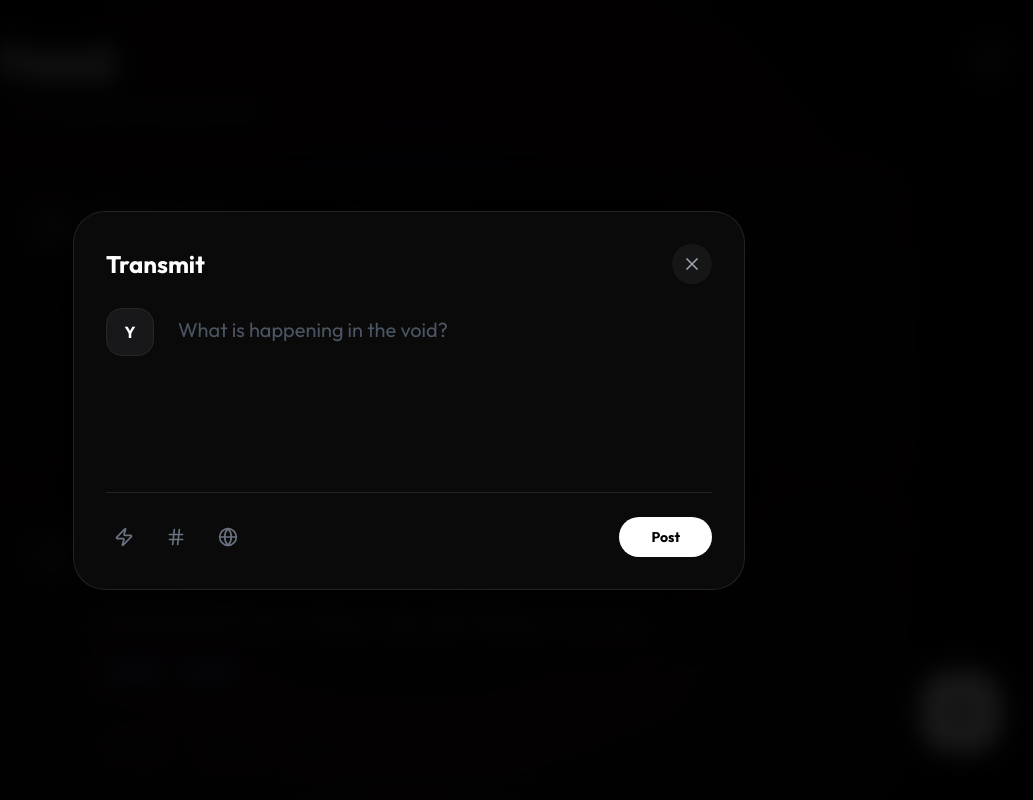
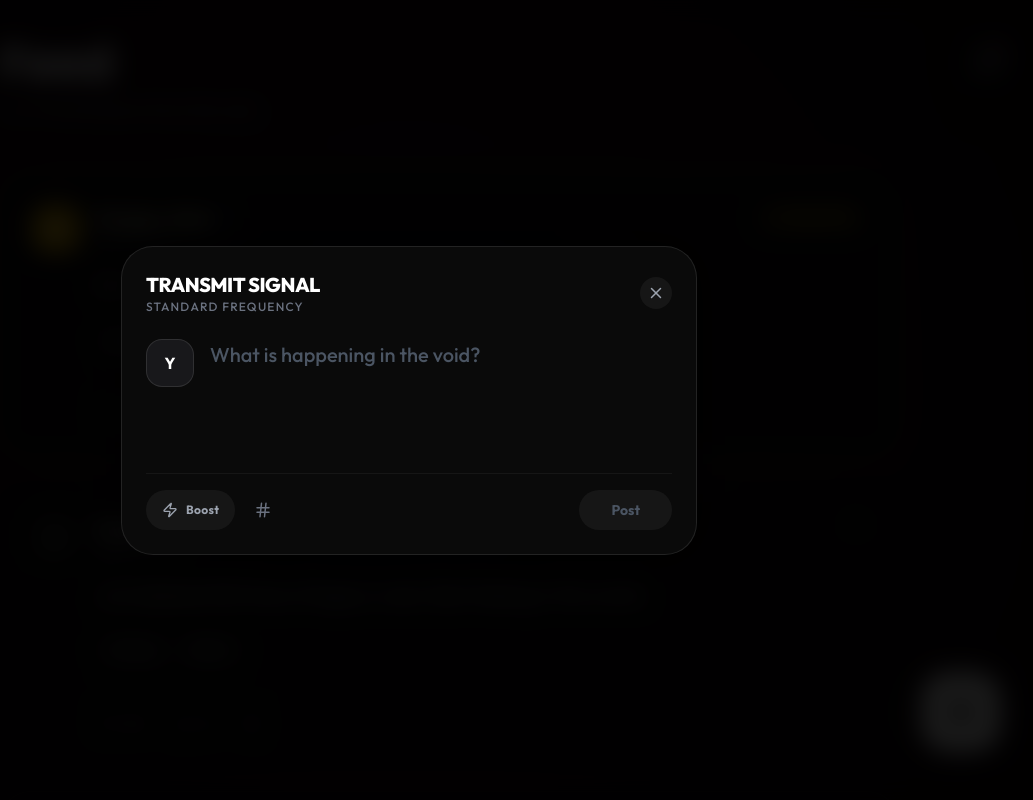
Before and after one commit to Z3RFLO/Talksydesign, a React (Vite) app: page / in a window 1280 px wide. Both pictures are taken after a click on the element 1192 px from the left and 712 px from the top of the page. Shown: the top 800 px of the page, without its empty margins (231-1264 px from the left). Built offline with nearby package versions, Linux system fonts and the light colour scheme.

Commit message:
Added Tagging System and Voltage Boost feature

```diff
--- a/src/App.jsx
+++ b/src/App.jsx
@@ -1,4 +1,4 @@
-import React, { useState, useEffect } from 'react';
+import React, { useState } from 'react';
 import { Plus, MessageSquareText, X, MessageCircle } from 'lucide-react';
 import { Routes, Route, useLocation, Link } from 'react-router-dom';
 
@@ -12,8 +12,9 @@ import Messages from './pages/Messages';
 import UserPopup from './components/UserPopup';
 import Settings from './pages/Settings';
 
+// --- INITIAL DATA ---
 const INITIAL_POSTS = [
-  { id: 1, author: "Design_God", handle: "@visuals", avatar: "D", content: "Dark mode isn't just about black backgrounds. It's about hierarchy.", likes: 245, comments: 12, accent: "border-l-2 border-indigo-500", time: "2h", tags: ["Design", "Void", "Cyberpunk"] },
+  { id: 1, author: "Design_God", handle: "@visuals", avatar: "D", content: "Dark mode isn't just about black backgrounds. It's about hierarchy.", likes: 245, comments: 12, accent: "border-l-2 border-indigo-500", time: "2h", tags: ["Design", "Void", "Cyberpunk"], isBoosted: true },
   { id: 2, author: "CodeNinja", handle: "@dev_guy", avatar: "C", content: "Just deleted 500 lines of legacy code. Best feeling in the world.", likes: 890, comments: 45, accent: "border-l-2 border-emerald-500", time: "4h", tags: ["Coding", "React"] },
   { id: 3, author: "Minimalist", handle: "@less", avatar: "M", content: "Silence is a sound. White space is an element.", likes: 56, comments: 2, accent: "border-l-2 border-pink-500", time: "6h", tags: ["Minimalism", "Void"] },
   { id: 4, author: "Neon_Rider", handle: "@city", avatar: "N", content: "The rain on the neon lights looks different tonight. 🌧️", likes: 1200, comments: 89, accent: "border-l-2 border-purple-500", time: "8h", tags: ["Cyberpunk", "NightLife"] }
@@ -22,7 +23,7 @@ const INITIAL_POSTS = [
 const StyleEngine = () => (
   <style>{`
     @import url('https://fonts.googleapis.com/css2?family=Outfit:wght@300;400;500;600;700;800&display=swap');
-    body { color: #fff; font-family: 'Outfit', sans-serif; margin: 0; overflow-x: hidden; }
+    body { background-color: #000; color: #fff; font-family: 'Outfit', sans-serif; margin: 0; overflow-x: hidden; }
     ::-webkit-scrollbar { width: 0px; }
   `}</style>
 );
@@ -30,15 +31,28 @@ const StyleEngine = () => (
 export default function App() {
   const [isModalOpen, setModalOpen] = useState(false);
   const [posts, setPosts] = useState(INITIAL_POSTS);
-  const [viewingUser, setViewingUser] = useState(null);
+  const [viewingUser, setViewingUser] = useState(null); // For User Popup
 
   // --- THEME STATE ---
   const [isPureBlack, setIsPureBlack] = useState(false);
 
   const location = useLocation();
 
-  const handleNewPost = (text) => {
-    const newPost = { id: Date.now(), author: "You", handle: "@user", avatar: "Y", content: text, likes: 0, comments: 0, accent: "border-l-2 border-white", time: "Just now", tags: [] };
+  // --- NEW POST LOGIC (Updated for Boost) ---
+  const handleNewPost = (text, tags, options) => {
+    const newPost = {
+      id: Date.now(),
+      author: "You",
+      handle: "@user",
+      avatar: "Y",
+      content: text,
+      likes: 0,
+      comments: 0,
+      accent: "border-l-2 border-white",
+      time: "Just now",
+      tags: tags || [],
+      isBoosted: options?.isBoosted // <--- SAVING BOOST STATE
+    };
     setPosts([newPost, ...posts]);
   };
 
@@ -46,10 +60,9 @@ export default function App() {
     setViewingUser(user);
   };
 
-  // --- TOGGLE FUNCTION ---
+  // --- THEME TOGGLE ---
   const toggleTheme = () => {
     setIsPureBlack(!isPureBlack);
-    // This physically changes the CSS on the body tag
     if (!isPureBlack) {
       document.body.setAttribute('data-theme', 'pure');
     } else {
@@ -80,6 +93,7 @@ export default function App() {
         </Routes>
       </main>
 
+      {/* SMART BUTTON (Top Right) */}
       <Link to={isMessagesPage ? "/" : "/messages"} className="fixed top-8 right-8 z-50">
         <div className={`w-14 h-14 backdrop-blur-xl border rounded-full flex items-center justify-center cursor-pointer transition-all duration-300 shadow-2xl group ${isMessagesPage ? 'bg-white border-white text-black hover:rotate-90 hover:bg-gray-200' : 'bg-[#0c0c0e]/80 border-white/10 text-white hover:bg-white hover:text-black hover:scale-110'}`}>
           {isMessagesPage ? <X size={28} strokeWidth={2.5} /> : (
@@ -91,12 +105,14 @@ export default function App() {
         </div>
       </Link>
 
+      {/* FAB (Only on Feed) */}
       {location.pathname === '/' && (
         <div onClick={() => setModalOpen(true)} className="fixed bottom-12 right-12 w-20 h-20 bg-white rounded-[28px] flex items-center justify-center cursor-pointer shadow-[0_0_40px_rgba(255,255,255,0.1)] transition-all duration-300 hover:scale-110 hover:shadow-[0_0_60px_rgba(255,255,255,0.3)] z-50 animate-in zoom-in duration-300">
           <Plus size={40} color="black" strokeWidth={2.5} />
         </div>
       )}
 
+      {/* MODALS */}
       <CreateModal isOpen={isModalOpen} onClose={() => setModalOpen(false)} onPost={handleNewPost} />
       <UserPopup user={viewingUser} onClose={() => setViewingUser(null)} />
     </div>
--- a/src/components/CreateModal.jsx
+++ b/src/components/CreateModal.jsx
@@ -1,60 +1,138 @@
 import React, { useState } from 'react';
-import { X, Zap, Hash, Globe } from 'lucide-react';
+import { X, Zap, Hash, Plus } from 'lucide-react';
 
 export default function CreateModal({ isOpen, onClose, onPost }) {
-  // 1. This holds the text you type
   const [text, setText] = useState("");
+  const [tags, setTags] = useState([]);
+  const [showTagInput, setShowTagInput] = useState(false);
+  const [tagInput, setTagInput] = useState("");
+
+  // --- THE VOLTAGE STATE ---
+  const [isBoosted, setIsBoosted] = useState(false);
 
   if (!isOpen) return null;
 
-  // 2. This runs when you click "Post"
+  const handleAddTag = () => {
+    if (tagInput.trim() && tags.length < 3) {
+      setTags([...tags, tagInput.trim()]);
+      setTagInput("");
+      if (tags.length === 2) setShowTagInput(false);
+    }
+  };
+
   const handleSubmit = () => {
     if (text.trim()) {
-      onPost(text); // Send text to the App
-      setText("");  // Clear the box
-      onClose();    // Close the window
+      // Send text, tags, and the boost status
+      onPost(text, tags, { isBoosted });
+
+      // Reset
+      setText("");
+      setTags([]);
+      setIsBoosted(false);
+      onClose();
     }
   };
 
   return (
     <div className="fixed inset-0 z-[200] flex items-center justify-center bg-black/90 backdrop-blur-md animate-in fade-in duration-200">
-      <div className="bg-[#0a0a0a] w-full max-w-2xl rounded-[32px] border border-white/10 shadow-[0_0_100px_rgba(0,0,0,0.9)] p-8 relative transform transition-all scale-100">
+      {/* The Modal Card - Glows Gold if Boosted */}
+      <div className={`bg-[#0a0a0a] w-full max-w-xl rounded-[32px] border transition-all duration-500 p-6 relative shadow-2xl
+        ${isBoosted
+          ? 'border-yellow-500/50 shadow-[0_0_60px_rgba(234,179,8,0.2)]'
+          : 'border-white/10 shadow-[0_0_40px_rgba(0,0,0,0.5)]'
+        }`}
+      >
 
         {/* Header */}
         <div className="flex justify-between items-center mb-6">
-          <h2 className="text-2xl font-bold text-white">Transmit</h2>
-          <button
-            onClick={onClose}
-            className="w-10 h-10 rounded-full bg-white/5 flex items-center justify-center text-gray-400 hover:bg-white hover:text-black transition-all"
-          >
-            <X size={20} />
-          </button>
+          <div className="flex flex-col">
+            <h2 className={`text-xl font-black tracking-tight flex items-center gap-2 transition-colors ${isBoosted ? 'text-yellow-400' : 'text-white'}`}>
+              {isBoosted ? '⚡ HIGH VOLTAGE' : 'TRANSMIT SIGNAL'}
+            </h2>
+            <p className="text-xs text-gray-500 font-medium uppercase tracking-widest">
+              {isBoosted ? 'Priority Broadcast' : 'Standard Frequency'}
+            </p>
+          </div>
+          <button onClick={onClose} className="w-8 h-8 rounded-full bg-white/5 flex items-center justify-center text-gray-400 hover:bg-white hover:text-black transition-all"><X size={18} /></button>
         </div>
 
-        {/* Input Area - NOW CONNECTED */}
-        <div className="flex gap-4">
-           <div className="w-12 h-12 rounded-2xl bg-[#18181b] border border-[#27272a] flex items-center justify-center text-white font-bold shrink-0">Y</div>
-           <textarea
-             autoFocus
-             value={text}
-             onChange={(e) => setText(e.target.value)} // This updates the text as you type
-             placeholder="What is happening in the void?"
-             className="w-full h-40 bg-transparent text-xl text-white placeholder-gray-600 outline-none resize-none border-none p-2"
-           />
+        {/* Main Input */}
+        <div className="flex gap-4 mb-2">
+           {/* Avatar Pulse Effect if Boosted */}
+           <div className={`w-12 h-12 rounded-2xl flex items-center justify-center text-white font-bold shrink-0 transition-all duration-500 border ${isBoosted ? 'bg-yellow-500 text-black border-yellow-400 shadow-[0_0_20px_rgba(234,179,8,0.4)]' : 'bg-[#18181b] border-white/10'}`}>
+             Y
+           </div>
+
+           <div className="flex-1">
+             <textarea
+               autoFocus
+               value={text}
+               onChange={(e) => setText(e.target.value)}
+               placeholder="What is happening in the void?"
+               className="w-full h-28 bg-transparent text-xl text-white placeholder-gray-600 outline-none resize-none border-none p-0 leading-relaxed font-medium"
+             />
+
+             {/* Tags Display */}
+             {tags.length > 0 && (
+               <div className="flex gap-2 mt-2 flex-wrap">
+                 {tags.map((tag, index) => (
+                   <span key={index} className="bg-[#1a1a1a] text-gray-300 border border-white/10 px-3 py-1 rounded-lg text-xs font-bold flex items-center gap-2 group">
+                     #{tag}
+                     <button onClick={() => setTags(tags.filter(t => t !== tag))} className="hover:text-red-400 transition-colors"><X size={12}/></button>
+                   </span>
+                 ))}
+               </div>
+             )}
+           </div>
         </div>
 
-        {/* Footer Actions */}
-        <div className="flex justify-between items-center mt-6 pt-6 border-t border-white/10">
-          <div className="flex gap-4 text-gray-500">
-             <button className="hover:text-yellow-400 hover:bg-yellow-400/10 p-2 rounded-full transition-all"><Zap size={20}/></button>
-             <button className="hover:text-blue-400 hover:bg-blue-400/10 p-2 rounded-full transition-all"><Hash size={20}/></button>
-             <button className="hover:text-green-400 hover:bg-green-400/10 p-2 rounded-full transition-all"><Globe size={20}/></button>
+        {/* Tag Input Area (Slide Down) */}
+        {showTagInput && (
+          <div className="mb-4 ml-16 flex gap-2 animate-in slide-in-from-top-2 fade-in duration-200">
+            <div className="flex-1 bg-[#111] border border-white/10 rounded-xl flex items-center px-3 focus-within:border-indigo-500 transition-colors">
+              <span className="text-gray-500 mr-1">#</span>
+              <input
+                type="text"
+                value={tagInput}
+                onChange={(e) => setTagInput(e.target.value)}
+                onKeyDown={(e) => e.key === 'Enter' && handleAddTag()}
+                placeholder="Tag (e.g. Design)"
+                className="bg-transparent text-white text-sm py-2.5 outline-none w-full font-medium"
+                autoFocus
+              />
+            </div>
+            <button onClick={handleAddTag} className="bg-white text-black px-4 rounded-xl font-bold text-xs hover:bg-gray-200">Add</button>
+          </div>
+        )}
+
+        {/* Footer Toolbar */}
+        <div className="flex justify-between items-center mt-4 pt-4 border-t border-white/5">
+          <div className="flex gap-2 text-gray-500">
+
+             {/* 1. THUNDER (BOOST) - Now the star of the show */}
+             <button
+                onClick={() => setIsBoosted(!isBoosted)}
+                className={`h-10 px-4 rounded-full flex items-center gap-2 transition-all font-bold text-xs tracking-wide ${isBoosted ? 'bg-yellow-500 text-black shadow-[0_0_15px_rgba(234,179,8,0.4)]' : 'bg-white/5 text-gray-400 hover:bg-white/10 hover:text-white'}`}
+                title="Boost Visibility"
+             >
+               <Zap size={16} fill={isBoosted ? "currentColor" : "none"} />
+               {isBoosted ? 'BOOST ACTIVE' : 'Boost'}
+             </button>
+
+             {/* 2. HASH (TAGS) */}
+             <button
+                onClick={() => setShowTagInput(!showTagInput)}
+                className={`w-10 h-10 rounded-full flex items-center justify-center transition-all ${showTagInput || tags.length > 0 ? 'bg-indigo-500/20 text-indigo-400' : 'hover:bg-white/5 hover:text-white'}`}
+                title="Add Tags"
+             >
+               <Hash size={18}/>
+             </button>
           </div>
 
-          {/* Post Button - NOW CLICKABLE */}
           <button
-            onClick={handleSubmit} // This calls the submit function
-            className="bg-white text-black px-8 py-2.5 rounded-full font-bold text-sm hover:scale-105 hover:shadow-[0_0_20px_rgba(255,255,255,0.3)] transition-all active:scale-95"
+            onClick={handleSubmit}
+            disabled={!text.trim()}
+            className={`px-8 py-2.5 rounded-full font-bold text-sm transition-all ${text.trim() ? 'bg-white text-black hover:scale-105 shadow-lg' : 'bg-white/5 text-gray-600 cursor-not-allowed'}`}
           >
             Post
           </button>
--- a/src/components/PostCard.jsx
+++ b/src/components/PostCard.jsx
@@ -1,44 +1,52 @@
 import React from 'react';
-import { Heart, MessageCircle, Share2, MoreHorizontal, CheckCircle2 } from 'lucide-react';
+import { Heart, MessageCircle, Share2, MoreHorizontal, CheckCircle2, Zap } from 'lucide-react';
 
-const Avatar = ({ char }) => (
-  <div className="w-12 h-12 rounded-2xl bg-gradient-to-br from-white/10 to-white/5 border border-white/10 flex items-center justify-center text-white font-bold shadow-lg shrink-0 backdrop-blur-sm">
+const Avatar = ({ char, isBoosted }) => (
+  <div className={`w-12 h-12 rounded-2xl border flex items-center justify-center text-white font-bold shadow-lg shrink-0 transition-all duration-300
+    ${isBoosted
+      ? 'bg-yellow-500 text-black border-yellow-400 shadow-[0_0_15px_rgba(234,179,8,0.4)]'
+      : 'bg-gradient-to-br from-[#222] to-[#111] border-white/10'}`
+  }>
     {char}
   </div>
 );
 
 export default function PostCard({ post, onUserClick }) {
+  // Dynamic Styles based on "Boost"
+  const isBoosted = post.isBoosted;
+
   return (
-    // GLASSMORPHISM CARD
-    <div className="group relative bg-white/[0.03] backdrop-blur-xl border border-white/10 rounded-[32px] p-8 overflow-hidden transition-all duration-300 hover:bg-white/[0.06] hover:border-white/20 hover:-translate-y-1 hover:shadow-[0_20px_40px_rgba(0,0,0,0.6)]">
-
-      {/* Subtle Gradient Glow on Hover */}
-      <div className={`absolute top-0 left-0 w-full h-1 bg-gradient-to-r from-transparent via-indigo-500 to-transparent opacity-0 group-hover:opacity-100 transition-opacity duration-500`}></div>
+    <div className={`bg-[#0a0a0a]/80 backdrop-blur-sm border rounded-[32px] p-8 relative overflow-hidden transition-all duration-300 group
+      ${isBoosted
+        ? 'border-yellow-500/40 shadow-[0_0_40px_rgba(234,179,8,0.05)] hover:border-yellow-500/60'
+        : 'border-white/10 hover:border-white/20 hover:bg-[#111]'}`
+    }>
 
       {/* Header */}
-      <div className="flex justify-between items-start mb-6">
+      <div className="flex justify-between items-start mb-4">
         <div
           className="flex gap-4 items-center cursor-pointer"
-          onClick={(e) => {
-            e.stopPropagation();
-            if(onUserClick) onUserClick(post);
-          }}
+          onClick={(e) => { e.stopPropagation(); if(onUserClick) onUserClick(post); }}
         >
-          <Avatar char={post.avatar} />
+          <Avatar char={post.avatar} isBoosted={isBoosted} />
           <div>
             <div className="flex items-center gap-2">
-              <div className="font-display font-bold text-xl text-white group-hover:text-indigo-300 transition-colors">
-                {post.author}
-              </div>
-              {/* Verification Badge for fun */}
+              <div className={`font-bold text-xl transition-colors ${isBoosted ? 'text-yellow-100' : 'text-white group-hover:text-indigo-400'}`}>{post.author}</div>
+              {/* Verified Badge */}
               <CheckCircle2 size={14} className="text-blue-500" fill="black" />
             </div>
-            <div className="text-sm text-gray-500 font-medium">{post.handle} • {post.time}</div>
+            <div className="text-sm text-gray-500">{post.handle} • {post.time}</div>
           </div>
         </div>
-        <button className="text-gray-600 hover:text-white transition-colors p-2 hover:bg-white/10 rounded-full">
-          <MoreHorizontal size={20} />
-        </button>
+
+        {/* Top Right Icon (Menu or Boost Badge) */}
+        {isBoosted ? (
+          <div className="bg-yellow-500/10 border border-yellow-500/20 px-3 py-1 rounded-full text-xs font-bold text-yellow-400 flex items-center gap-1">
+            <Zap size={12} fill="currentColor"/> PROMOTED
+          </div>
+        ) : (
+          <button className="text-gray-600 hover:text-white transition-colors"><MoreHorizontal size={20}/></button>
+        )}
       </div>
 
       {/* Content */}
@@ -46,33 +54,31 @@ export default function PostCard({ post, onUserClick }) {
         {post.content}
       </p>
 
-      {/* Tags (If they exist) */}
+      {/* Tags */}
       {post.tags && post.tags.length > 0 && (
-        <div className="pl-[64px] mb-6 flex gap-2">
-          {post.tags.map(tag => (
-            <span key={tag} className="text-xs font-bold text-indigo-400 bg-indigo-500/10 px-3 py-1 rounded-full border border-indigo-500/20">
+        <div className="pl-[64px] mb-6 flex gap-2 flex-wrap">
+          {post.tags.map((tag, i) => (
+            <span key={i} className="text-xs font-bold text-gray-400 bg-white/5 px-3 py-1.5 rounded-lg border border-white/5">
               #{tag}
             </span>
           ))}
         </div>
       )}
 
-      {/* Action Bar */}
+      {/* Buttons */}
       <div className="flex items-center justify-between pl-[64px] pt-6 border-t border-white/5">
         <div className="flex gap-6">
-          <ActionButton icon={Heart} count={post.likes} color="hover:text-pink-500 hover:bg-pink-500/10" />
-          <ActionButton icon={MessageCircle} count={post.comments} color="hover:text-blue-400 hover:bg-blue-500/10" />
-          <ActionButton icon={Share2} color="hover:text-green-400 hover:bg-green-500/10" />
+          <Btn icon={Heart} count={post.likes} color="hover:text-pink-500" />
+          <Btn icon={MessageCircle} count={post.comments} color="hover:text-blue-400" />
+          <Btn icon={Share2} color="hover:text-green-400" />
         </div>
       </div>
     </div>
   );
 }
 
-// Helper for buttons
-const ActionButton = ({ icon: Icon, count, color }) => (
-  <button className={`flex items-center gap-2 text-gray-500 transition-all group/btn ${color} px-3 py-1.5 rounded-full`}>
-    <Icon size={20} className="group-hover/btn:scale-110 transition-transform" />
-    {count && <span className="text-sm font-medium">{count}</span>}
+const Btn = ({ icon: Icon, count, color }) => (
+  <button className={`flex items-center gap-2 text-gray-500 ${color} transition-all`}>
+    <Icon size={20} /> {count && <span className="text-sm font-medium">{count}</span>}
   </button>
 );
```
